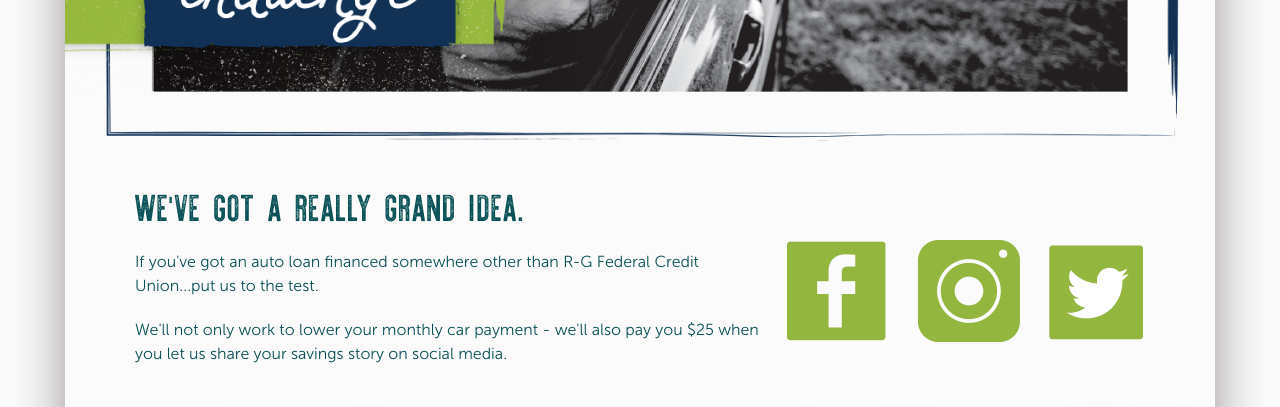
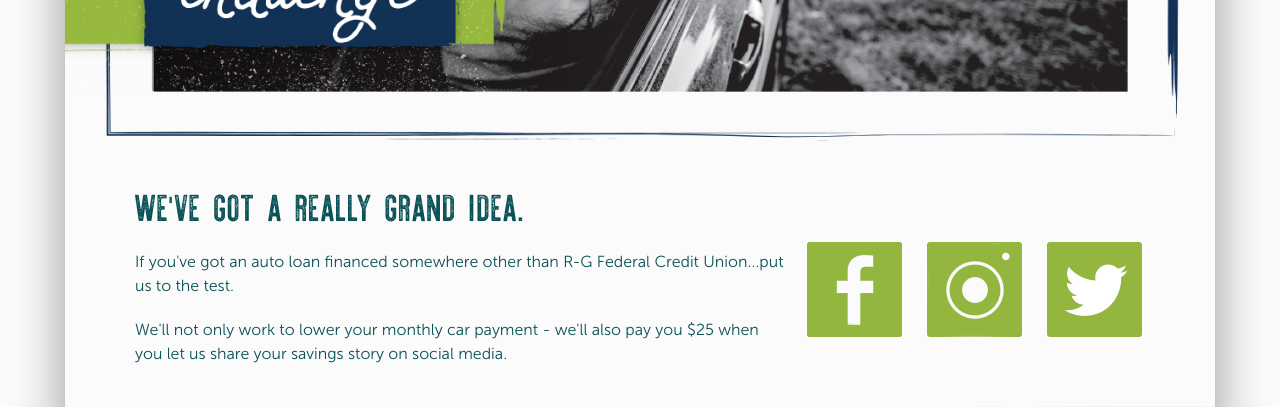
Before and after one commit to giraphcreative/rgsavingsselfie.com, a PHP site: page / in a window 1280 px wide. Shown: the part 612-1019 px from the top of the page. Run offline with PHP 8.4, Linux system fonts and the light colour scheme; data that the repository does not hold is empty; some libraries are stand-ins or nearby versions.

Commit message:
Adjust the social icons in the intro.

```diff
--- a/index.php
+++ b/index.php
@@ -36,7 +36,9 @@
 	<a name="about"></a>
 	<div class="intro pad">
 		<h3>We've got a really grand idea.</h3>
-		<img src="img/social.png" class="social" />
+		<a href="https://twitter.com/RGFCU" target="_blank"><img src="img/icon-twitter.png" class="social" /></a>
+		<a href="https://www.instagram.com/rgfcu/" target="_blank"><img src="img/icon-insta.png" class="social" /></a>
+		<a href="https://www.facebook.com/RGFCU/" target="_blank"><img src="img/icon-facebook.png" class="social" /></a>
 		<p>If you've got an auto loan financed somewhere other than R-G Federal Credit Union...put us to the test.
 		<p>We'll not only work to lower your monthly car payment - we'll also pay you $25 when you let us share your savings story on social media.</p>
 	</div>
```
Also changed, not shown: img/icon-facebook.png (added), img/icon-insta.png (added), img/icon-twitter.png (added).
